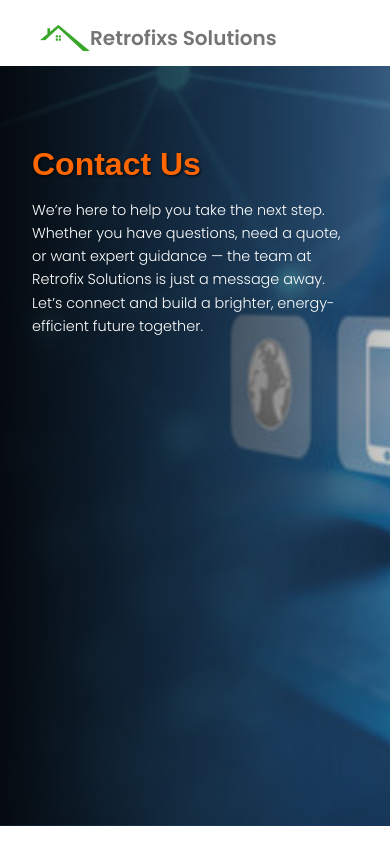
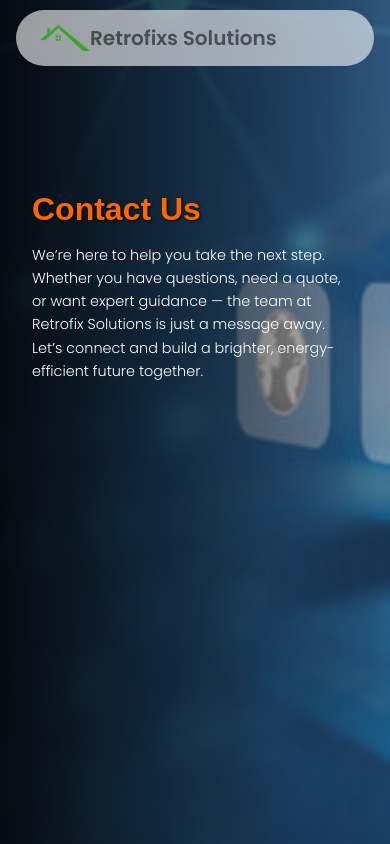
Before and after one commit to muhammadhamza-2277/RetroFix, a React (Vite) app in the folder client/: page /contact in a window 390 px wide. Shown: the top 844 px of the page. Built offline with nearby package versions, Linux system fonts and the light colour scheme; some icons are missing.

Commit message:
Improved Frontend with some responsiveness updates

```diff
--- a/client/src/components/layout/Contecthead.jsx
+++ b/client/src/components/layout/Contecthead.jsx
@@ -9,7 +9,7 @@ const HeroSection = () => {
       sx={{
         position: "relative",
         // width: "100vw",
-        height: { xs: "90vh", sm: "110vh" },
+        height: "105vh",
         backgroundImage: `linear-gradient(to right, rgba(0.1, 0.1, 0.1, 0.9), rgba(0, 0, 0, 0.2)), url(${bg})`,
         backgroundRepeat: "no-repeat",
         backgroundPosition: "center",
@@ -22,9 +22,9 @@ const HeroSection = () => {
         boxSizing: "border-box",
         // px: { xs: 3, md: 10 },
         px: { xs: 2, sm: 4, md: 10 },
-        py: { xs: 10, sm: '' },
-
-
+        py: { xs: 25, sm: 20 },
+        // pt: 50,
+        mt: "-75px"
       }}
     >
       <Box
@@ -66,7 +66,7 @@ const HeroSection = () => {
             fontWeight: 350,
           }}
         >
-          We’re here to help you take the next step. Whether you have questions, need  a  quote,<br /> or want expert guidance — the team at Retrofix Solutions is just a message away.<br /> Let’s connect and build a brighter, energy-efficient future together.
+          We’re here to help you take the next step. Whether you have questions, need  a  quote, or want expert guidance — the team at Retrofix Solutions is just a message away. Let’s connect and build a brighter, energy-efficient future together.
         </Typography>
       </Box>
     </Box>
--- a/client/src/components/layout/Hero.jsx
+++ b/client/src/components/layout/Hero.jsx
@@ -3,7 +3,7 @@ import { Box, Typography, Button, useTheme, useMediaQuery } from '@mui/material'
 import { styled } from '@mui/system';
 
 // Import your images
-import img1 from '../../assets/Home-page/MODERN-HOME.jpg';
+import img1 from '../../assets/Home-page/ModernHome.jpg';
 import img2 from '../../assets/Home-page/Boiler upgrade.jpg';
 import img3 from '../../assets/Home-page/Solar panel.jpg';
 
```
Also changed, not shown: client/src/assets/Home-page/ModernHome.jpg (added), 1 other file (tests, documents, lock files or other folders).
